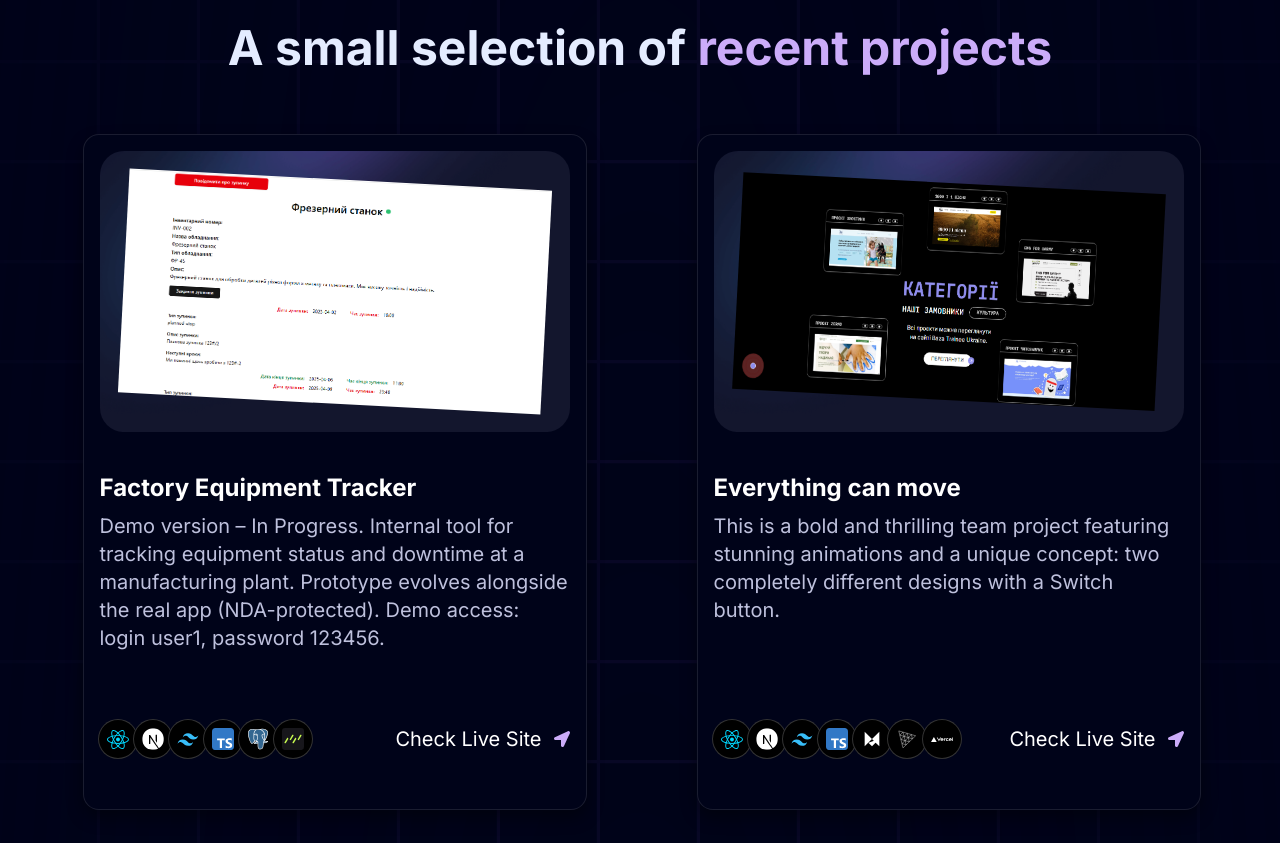
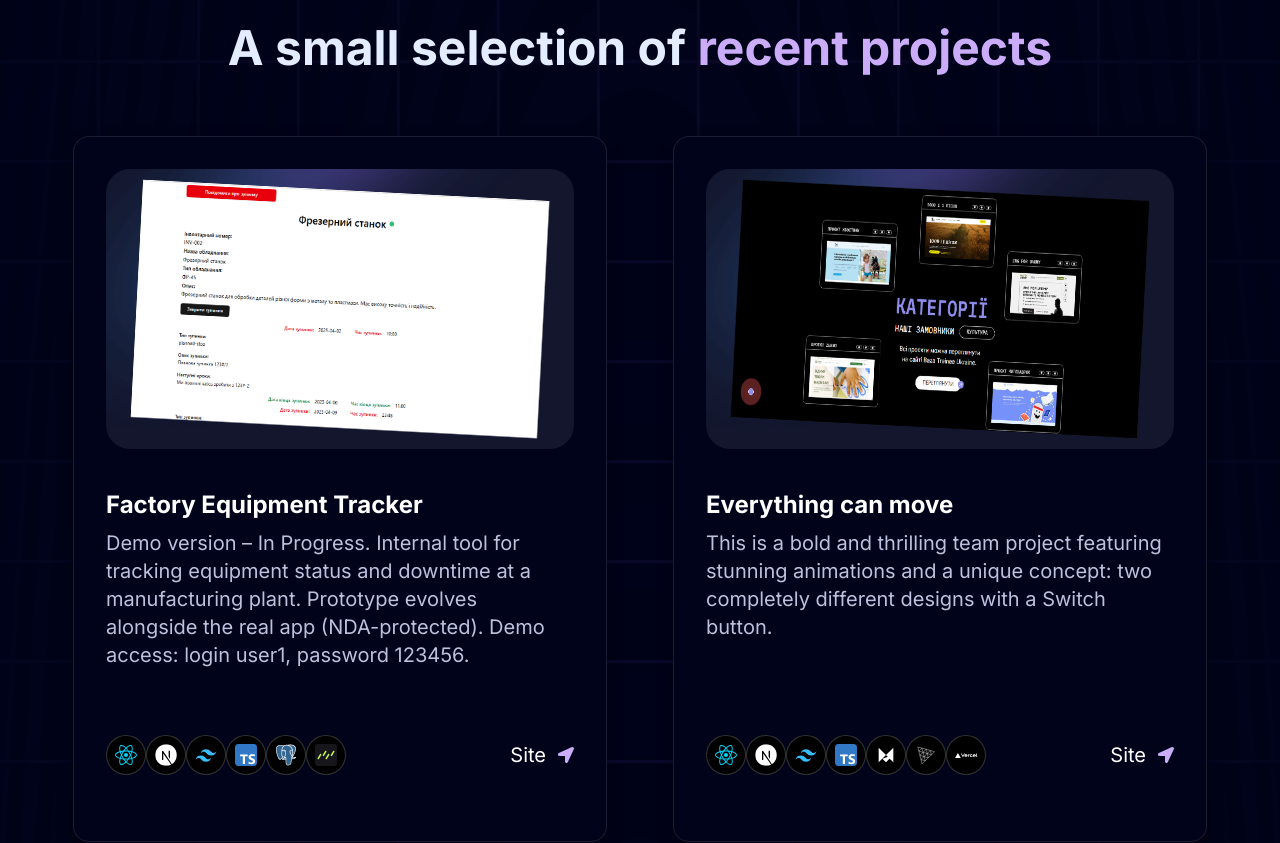
Before and after one commit to GannaKov/portfolio, a Next.js app: page / in a window 1280 px wide. Shown: the part 1840-2683 px from the top of the page. Built offline with nearby package versions, Linux system fonts and the light colour scheme.

Commit message:
shange styles

```diff
--- a/app/page.tsx
+++ b/app/page.tsx
@@ -5,7 +5,7 @@ import Footer from "@/components/Footer";
 import About from "@/components/About";
 import Hero from "@/components/Hero";
 import Plans from "@/components/Plans";
-import RecentProjects from "@/components/RecentProjects";
+// import RecentProjects from "@/components/RecentProjects";
 import { FloatingNav } from "@/components/ui/FloatingNavbar";
 import { navItems } from "@/data";
 
@@ -26,7 +26,7 @@ const Home = (): JSX.Element => {
         <main className="flex flex-col items-center justify-center w-full">
           <Hero />
           <About />
-          <RecentProjects />
+          {/* <RecentProjects /> */}
           <Projects />
           <Experience />
           <Plans />
--- a/components/Projects.tsx
+++ b/components/Projects.tsx
@@ -20,23 +20,26 @@ const Projects: React.FC = () => {
       <div className="w-full flex flex-wrap items-center justify-around  gap-y-20  md:gap-y-40 ">
         {projects.map(({ id, title, des, img, iconLists, link }) => (
           <div
-            className="flex bg-black-100 rounded-2xl  shadow-[0_8px_16px_rgb(0_0_0/0.4)] border border-white/[0.1]  p-4 items-center justify-center w-full sm:w-[502px] overflow-hidden "
+            className="flex bg-black-100 rounded-2xl  shadow-[0_8px_16px_rgb(0_0_0/0.4)] border border-white/[0.1] p-4  md:p-8 items-center justify-center w-full sm:w-[534px] overflow-hidden "
             key={id}
           >
             {/* title={link} href={link} */}
 
             <div className="grid grid-cols-[1fr] grid-rows-[3fr,2fr,1fr]">
-              <div className="relative flex items-center justify-center overflow-hidden  mb-10">
+              <div className=" relative flex items-center justify-center overflow-hidden  mb-10">
                 <div
-                  className="relative w-full h-full overflow-hidden lg:rounded-3xl "
+                  className="relative w-full h-full overflow-hidden rounded-3xl  "
                   style={{ backgroundColor: "#13162D" }}
                 >
-                  <img src="/bg.png" alt="bgimg" />
+                  <Image src="/bg.png" alt="bgimg" width={500} height={500} />
                 </div>
-                <img
+                <Image
                   src={img}
                   alt={title}
-                  className="z-10 absolute rotate-3 scale-[0.9]"
+                  //   width={500}
+                  //   height={500}
+                  fill={true}
+                  className="z-10 absolute rotate-3 scale-[0.9] p-2"
                 />
               </div>
               <div>
@@ -62,7 +65,13 @@ const Projects: React.FC = () => {
                       key={index}
                       className="border border-white/[.2] rounded-full bg-black lg:w-10 lg:h-10 w-8 h-8 flex justify-center items-center"
                     >
-                      <img src={icon} alt="icon5" className="p-2" />
+                      <Image
+                        src={icon}
+                        alt="icon5"
+                        width={40}
+                        height={40}
+                        className="p-2"
+                      />
                     </div>
                   ))}
                 </div>
@@ -71,9 +80,7 @@ const Projects: React.FC = () => {
                   target={"_blank"}
                   className="flex justify-center items-center h-full text-white hover:text-purple-100  transition duration-300"
                 >
-                  <p className="flex lg:text-xl md:text-xs text-sm ">
-                    Check Live Site
-                  </p>
+                  <p className="flex lg:text-xl md:text-xs text-sm ">Site</p>
                   <FaLocationArrow
                     className="ms-3    text-[#cbacf9] "
                     // color="#CBACF9"
```
